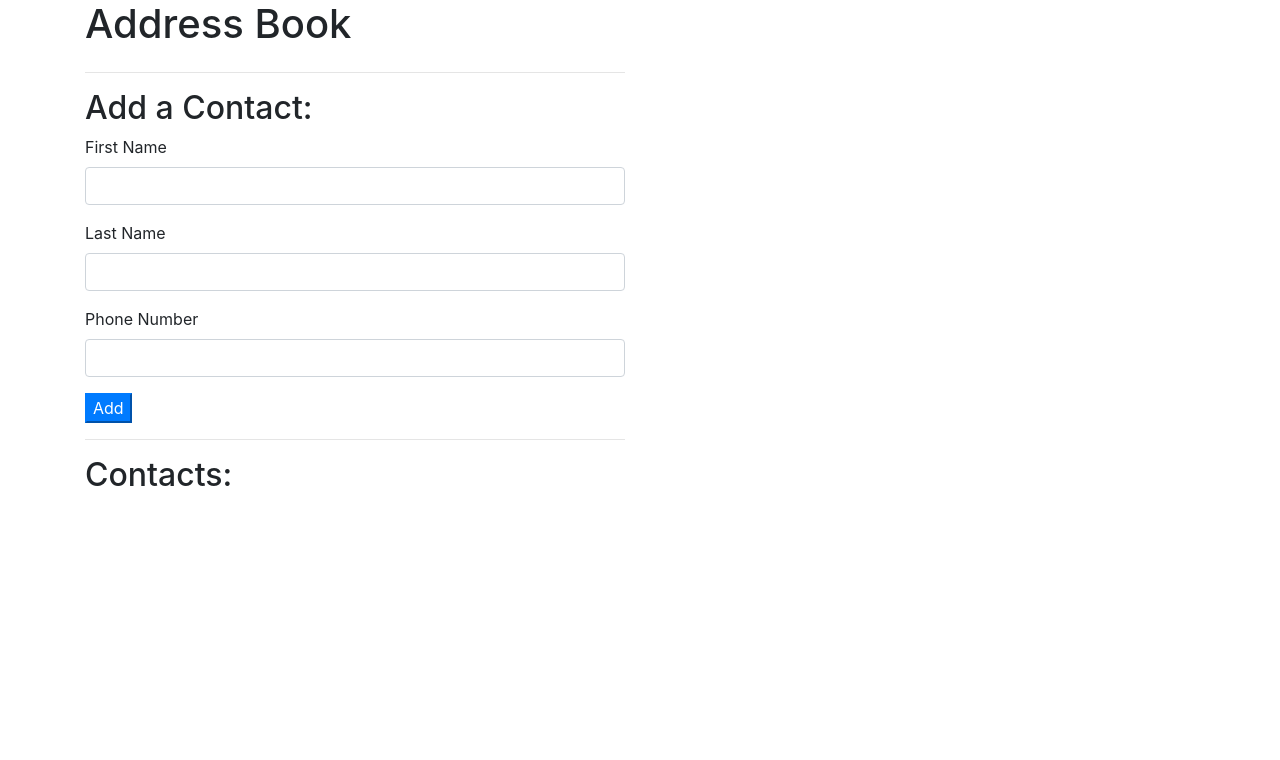
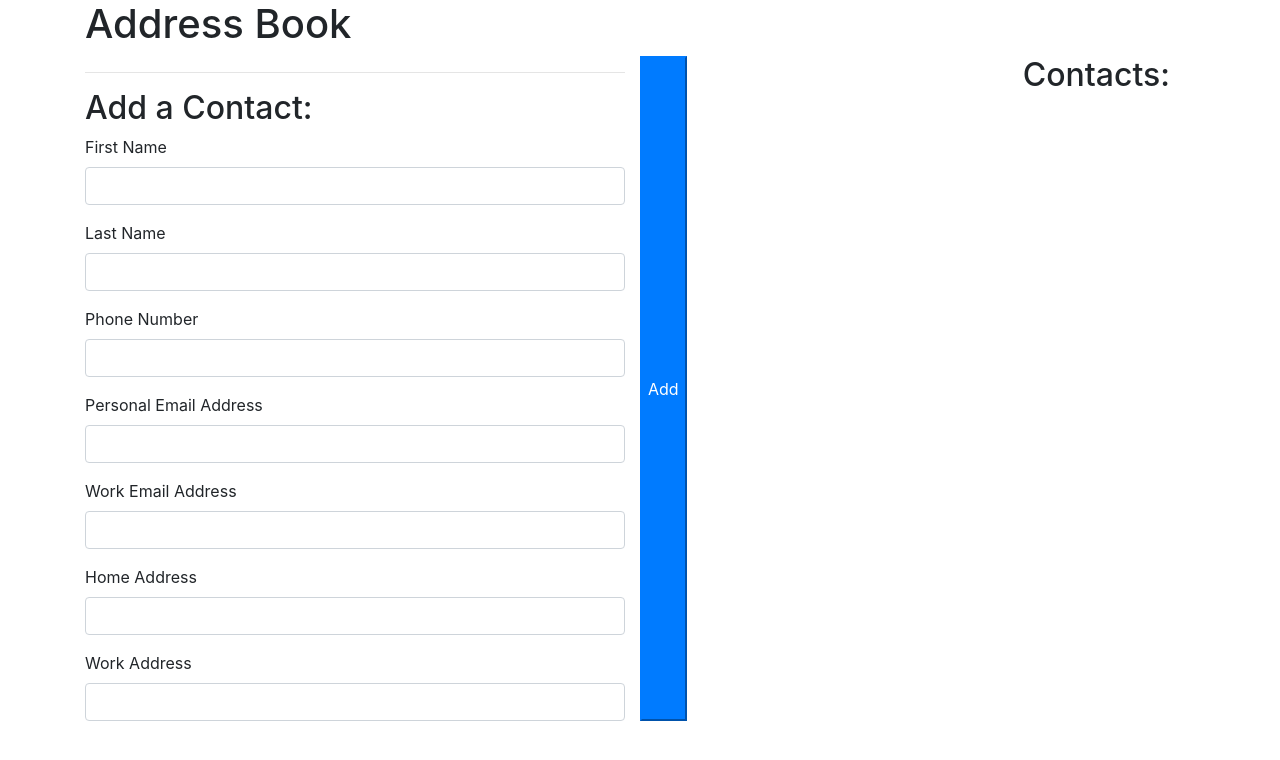
Before and after one commit to jcseeley/address-book, a plain HTML site: page index.html in a window 1280 px wide. Drawn offline with Linux system fonts and the light colour scheme.

Commit message:
WIP: trying to add multiple addresses.

```diff
--- a/index.html
+++ b/index.html
@@ -30,6 +30,21 @@
             <label for="new-phone-number">Phone Number</label>
             <input type="text"  class="form-control" id="new-phone-number">
           </div>
+          <div class="form-group">
+            <label for="new-email-address">Personal Email Address</label>
+            <input type="text"  class="form-control" id="new-email-address">
+          </div>
+          <div class="form-group">
+            <label for="new-work-email-address">Work Email Address</label>
+            <input type="text"  class="form-control" id="new-work-email-address">
+          </div>
+          <div class="form-group">
+            <label for="new-home-address">Home Address</label>
+            <input type="text"  class="form-control" id="new-home-address">
+          </div>
+          <label for="new-work-address">Work Address</label>
+            <input type="text"  class="form-control" id="new-work-address">
+          </div>
           <button type="submit" class="btn-primary">Add</button>
         </form>
         <hr>
@@ -42,6 +57,7 @@
           <p>First Name: <span class="first-name"></span></p>
           <p>Last Name: <span class="last-name"></span></p>
           <p>Phone Number: <span class="phone-number"></span></p>
+          <!--<p>Addresses: <span class="email-address"></span> <span class="work-email"></span> <span class="home-address"></span> <span class="work-address"></span></p>-->
           <div id="buttons">
           </div>
         </div>
```
Also changed, not shown: js/scripts.js (+21 -1 lines).
